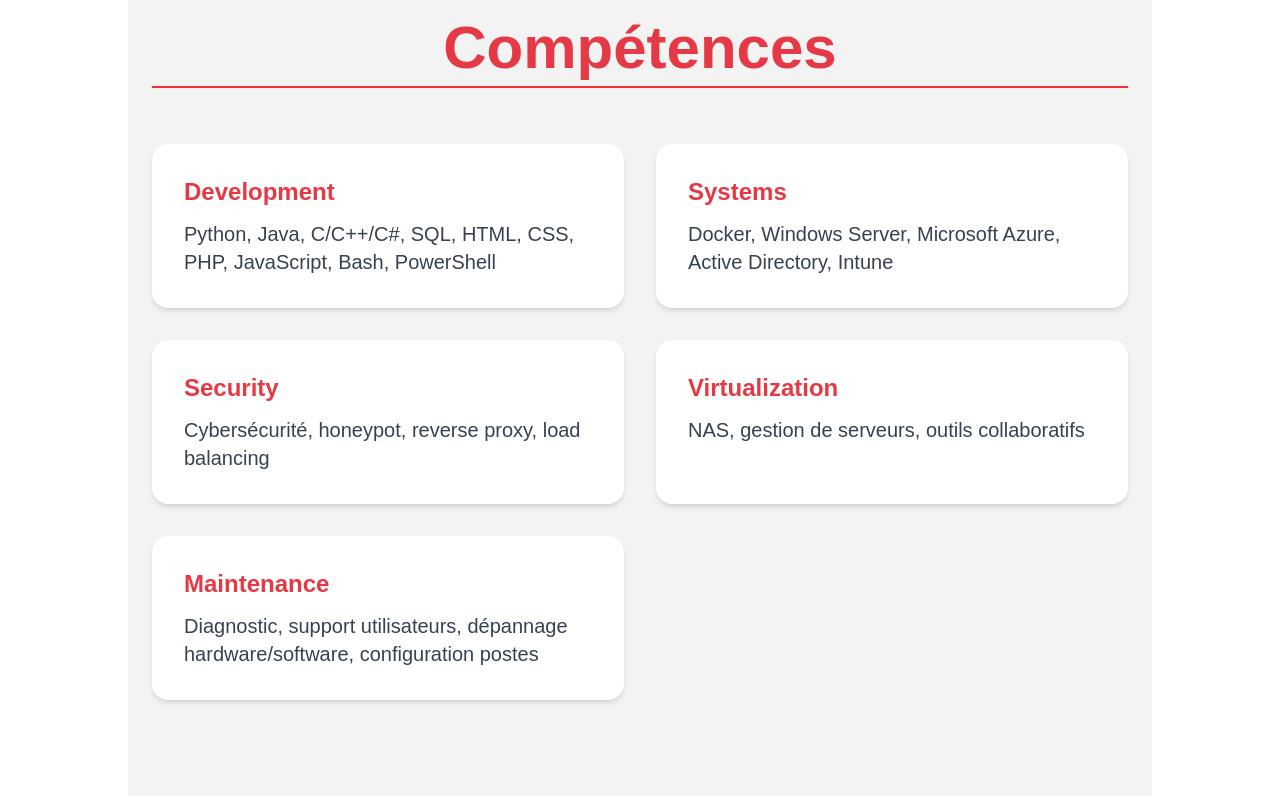
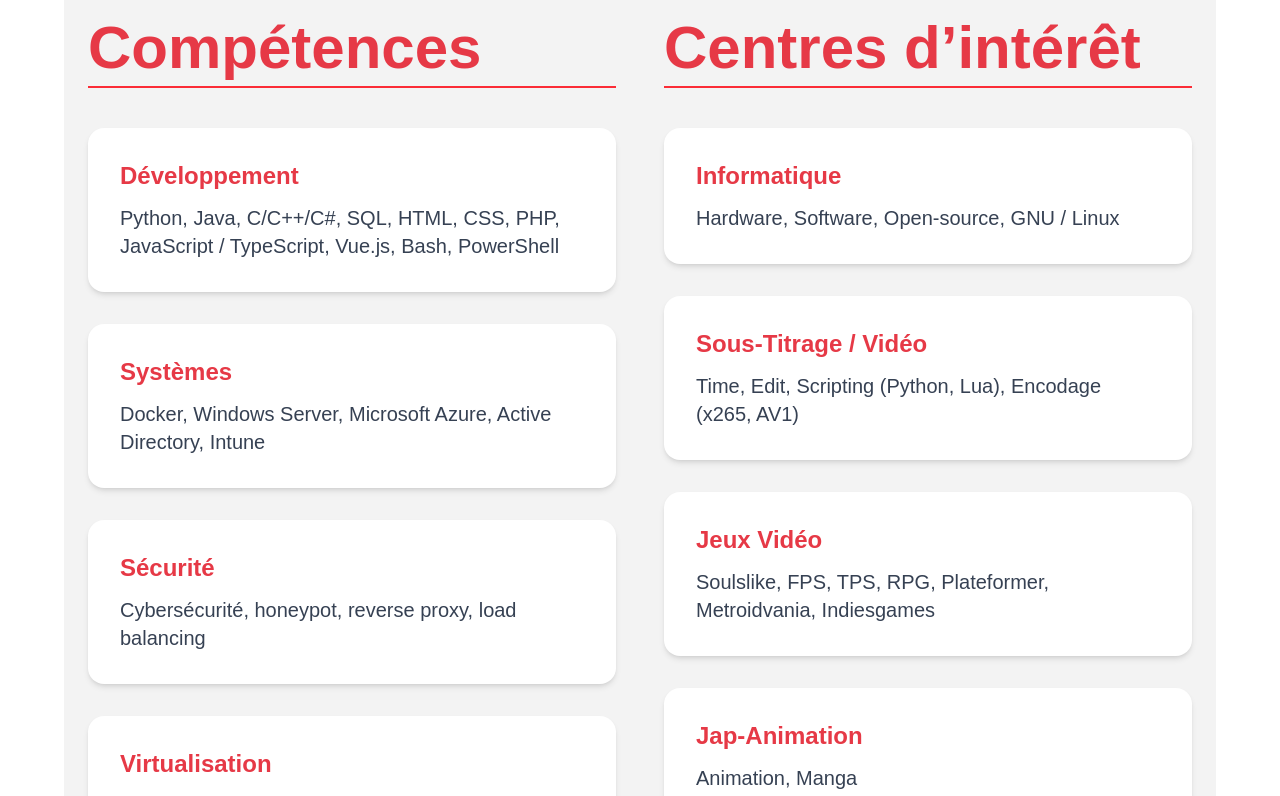
Before and after one commit to Nagutos/portfolio, a Next.js app: page /en in a window 1280 px wide. Shown: the part 2000-2796 px from the top of the page. Built offline with nearby package versions, Linux system fonts and the light colour scheme.

Commit message:
Add helper utils folder, year for copyright and age in website automatised,  add translation for skills and interest.

```diff
--- a/src/app/[locale]/page.tsx
+++ b/src/app/[locale]/page.tsx
@@ -1,6 +1,7 @@
 'use client';
 
 import { useTranslations } from 'next-intl';
+import { getMyActualAge } from '@/utils/helpers';
 import Hero from '@/components/Hero';
 import Section from '@/components/Section';
 import Timeline from '@/components/Timeline';
@@ -89,32 +90,63 @@ export default function HomePage() {
         </Section>
 
         <section
-          id="skills"
-          className="max-w-5xl mx-auto px-6 py-20 bg-[#f3f3f3] flex flex-col justify-center"
+          id="skills-interests"
+          className="max-w-6xl mx-auto px-6 py-20 bg-[#f3f3f3] grid grid-cols-1 md:grid-cols-2 gap-12 items-start"
         >
-          <h2 className="text-4xl sm:text-5xl md:text-6xl font-bold text-center text-[#E63946] mb-14 border-b-2 border-red-500 pb-2">
+          {/* Bloc Compétences */}
+          <div className="flex flex-col gap-10">
+            <h2 className="text-4xl sm:text-5xl md:text-6xl font-bold text-center md:text-left text-[#E63946] border-b-2 border-red-500 pb-2">
               {t('skills.title')}
             </h2>
-          <div className="text-black max-w-5xl mx-auto grid grid-cols-1 sm:grid-cols-2 gap-8">
+            <div className="text-black grid grid-cols-1 gap-8">
               {[
                 'development',
                 'systems',
                 'security',
                 'virtualization',
                 'maintenance',
-            ].map((key) => (
+              ].map((skillKey) => (
                 <div
-                key={key}
+                  key={skillKey}
                   className="bg-white rounded-2xl p-8 shadow-md hover:shadow-xl transition"
                 >
                   <h3 className="text-xl sm:text-2xl font-semibold text-[#E63946] capitalize">
-                  {key}
+                    {t(`skills.${skillKey}.title`)}
                   </h3>
                   <p className="text-gray-700 text-lg sm:text-xl mt-3">
-                  {t(`skills.${key}`)}
+                    {t(`skills.${skillKey}.description`)}
                   </p>
                 </div>
               ))}
+            </div>
+          </div>
+
+          {/* Bloc Centres d’intérêt */}
+          <div className="flex flex-col gap-10">
+            <h2 className="text-4xl sm:text-5xl md:text-6xl font-bold text-center md:text-left text-[#E63946] border-b-2 border-red-500 pb-2">
+              Centres d’intérêt
+            </h2>
+            <div className="text-black grid grid-cols-1 gap-8">
+              {[
+                'informatique',
+                'sous_titrage',
+                'jeux_video',
+                'jap_animation',
+                'musique',
+              ].map((interestKey) => (
+                <div
+                  key={interestKey}
+                  className="bg-white rounded-2xl p-8 shadow-md hover:shadow-xl transition"
+                >
+                  <h3 className="text-xl sm:text-2xl font-semibold text-[#E63946] capitalize">
+                    {t(`interest.${interestKey}.title`)}
+                  </h3>
+                  <p className="text-gray-700 text-lg sm:text-xl mt-3">
+                    {t(`interest.${interestKey}.description`)}
+                  </p>
+                </div>
+              ))}
+            </div>
           </div>
         </section>
 
@@ -139,7 +171,7 @@ export default function HomePage() {
           id="contact"
           className="w-full px-6 py-10 bg-[#E63946] flex flex-col items-center justify-center text-[#FAFAFA]"
         >
-          <h2 className="text-4xl sm:text-5xl md:text-6xl font-bold text-center mb-14">
+          <h2 className="text-4xl sm:text-5xl md:text-6xl font-bold text-center mb-5">
             Contactez-moi
           </h2>
           <div className="flex flex-col items-center gap-2 max-w-4xl text-center">
@@ -147,7 +179,7 @@ export default function HomePage() {
             <p className="text-xl md:text-2xl">{t('contact.phone')}</p>
             <p className="text-xl md:text-2xl">{t('contact.email')}</p>
             <p className="text-xl md:text-2xl">
-              {t('contact.location')} - {t('contact.age')} -{' '}
+              {t('contact.location')} - {getMyActualAge() + t('contact.age')} -{' '}
               {t('contact.drivingLicense')}
             </p>
             <a
--- a/src/components/Footer.tsx
+++ b/src/components/Footer.tsx
@@ -1,10 +1,11 @@
 import { FaGithub, FaLinkedin } from 'react-icons/fa';
+import { getCurrentDate } from '@/utils/helpers';
 
 export default function Footer() {
   return (
     <footer className="bg-[#f3f3f3] text-[#1d1d1d] py-10 text-center w-full">
       <p className="text-lg md:text-xl">
-        © 2025 Maxime Ryckebusch. Tous droits réservés.
+        © {getCurrentDate()} Maxime Ryckebusch. Tous droits réservés.
       </p>
       <div className="flex justify-center gap-5 mt-5">
         <a
@@ -13,7 +14,10 @@ export default function Footer() {
         >
           <FaGithub className="text-[#E63946] w-10 h-10 cursor-pointer hover:text-[#F07178]" />
         </a>
-        <a href="#" className="text-[#E63946] hover:text-[#F07178]">
+        <a
+          href="https://www.linkedin.com/in/maxime-ryckebusch-16554b342/"
+          className="text-[#E63946] hover:text-[#F07178]"
+        >
           <FaLinkedin className="text-[#E63946] w-10 h-10 hover:text-[#F07178]"></FaLinkedin>
         </a>
       </div>
--- a/src/components/Hero.tsx
+++ b/src/components/Hero.tsx
@@ -31,25 +31,36 @@ export default function Hero({
       <div className="flex flex-wrap items-center gap-8 max-w-4xl text-center md:text-left">
         {/* Adresse */}
         <p className="text-xl md:text-2xl flex items-center gap-2 group relative">
-          <FaMapMarkerAlt className="text-white w-5 h-5 cursor-pointer" />
-          {/* Tooltip */}
-          <span className="absolute left-6 bottom-full mb-2 hidden group-hover:inline-block bg-[#FFFFFF] text-black text-sm px-2 py-1 rounded shadow-lg whitespace-nowrap z-10">
+          <FaMapMarkerAlt className="text-white w-10 h-10 cursor-pointer" />
+          <span
+            className="absolute left-1/2 bottom-full mb-2 hidden group-hover:inline-block
+                 bg-[#FFFFFF] text-black text-sm px-2 py-1 rounded shadow-lg
+                 whitespace-nowrap z-10 transform -translate-x-1/2"
+          >
             {address}
           </span>
         </p>
 
         {/* Permis */}
         <p className="text-xl md:text-2xl flex items-center gap-2 group relative">
-          <FaCar className="text-white w-5 h-5 cursor-pointer" />
-          <span className="absolute left-6 bottom-full mb-2 hidden group-hover:inline-block bg-[#FFFFFF] text-black text-sm px-2 py-1 rounded shadow-lg whitespace-nowrap z-10">
+          <FaCar className="text-white w-10 h-10 cursor-pointer" />
+          <span
+            className="absolute left-1/2 bottom-full mb-2 hidden group-hover:inline-block
+                 bg-[#FFFFFF] text-black text-sm px-2 py-1 rounded shadow-lg
+                 whitespace-nowrap z-10 transform -translate-x-1/2"
+          >
             {drivingLicense}
           </span>
         </p>
 
         {/* Diplôme */}
         <p className="text-xl md:text-2xl flex items-center gap-2 group relative">
-          <BsFillMortarboardFill className="text-white w-5 h-5 cursor-pointer" />
-          <span className="absolute left-6 bottom-full mb-2 hidden group-hover:inline-block bg-[#FFFFFF] text-black text-sm px-2 py-1 rounded shadow-lg whitespace-nowrap z-10">
+          <BsFillMortarboardFill className="text-white w-10 h-10 cursor-pointer" />
+          <span
+            className="absolute left-1/2 bottom-full mb-2 hidden group-hover:inline-block
+                 bg-[#FFFFFF] text-black text-sm px-2 py-1 rounded shadow-lg
+                 whitespace-nowrap z-10 transform -translate-x-1/2"
+          >
             {degree}
           </span>
         </p>
--- a/src/messages/en.json
+++ b/src/messages/en.json
@@ -17,7 +17,7 @@
     "phone": "+33 7 77 92 01 06",
     "email": "redacted@example.com",
     "location": "Dunkirk, Lille, Calais",
-    "age": "21 years old",
+    "age": " years old",
     "drivingLicense": "Driving license B",
     "degree": "Graduated with a BTS in Cybersecurity, IT and Networks, Electronics"
   },
--- a/src/messages/fr.json
+++ b/src/messages/fr.json
@@ -17,7 +17,7 @@
     "phone": "REDACTED",
     "email": "redacted@example.com",
     "location": "Dunkerque, Lille, Calais",
-    "age": "21 ans",
+    "age": " ans",
     "drivingLicense": "Permis B",
     "degree": "Dîplomé d'un BTS Cybersécurité, Informatique et Réseaux, Électronique"
   },
@@ -65,11 +65,49 @@
   },
   "skills": {
     "title": "Compétences",
-    "development": "Python, Java, C/C++/C#, SQL, HTML, CSS, PHP, JavaScript, Bash, PowerShell",
-    "systems": "Docker, Windows Server, Microsoft Azure, Active Directory, Intune",
-    "security": "Cybersécurité, honeypot, reverse proxy, load balancing",
-    "virtualization": "NAS, gestion de serveurs, outils collaboratifs",
-    "maintenance": "Diagnostic, support utilisateurs, dépannage hardware/software, configuration postes"
+    "development": {
+      "title": "Développement",
+      "description": "Python, Java, C/C++/C#, SQL, HTML, CSS, PHP, JavaScript / TypeScript, Vue.js, Bash, PowerShell"
+    },
+    "systems": {
+      "title": "Systèmes",
+      "description": "Docker, Windows Server, Microsoft Azure, Active Directory, Intune"
+    },
+    "security": {
+      "title": "Sécurité",
+      "description": "Cybersécurité, honeypot, reverse proxy, load balancing"
+    },
+    "virtualization": {
+      "title": "Virtualisation",
+      "description": "NAS, gestion de serveurs, outils collaboratifs"
+    },
+    "maintenance": {
+      "title": "Maintenance",
+      "description": "Diagnostic, support utilisateurs, dépannage hardware/software, configuration postes"
+    }
+  },
+  "interest": {
+    "title": "Centres d’intérêt",
+    "informatique": {
+      "title": "Informatique",
+      "description": "Hardware, Software, Open-source, GNU / Linux"
+    },
+    "sous_titrage": {
+      "title": "Sous-titrage / vidéo",
+      "description": "Time, Edit, Scripting (Python, Lua), Encodage (x265, AV1)"
+    },
+    "jeux_video": {
+      "title": "Jeux vidéo",
+      "description": "Soulslike, FPS, TPS, RPG, Plateformer, Metroidvania, Indiesgames"
+    },
+    "jap_animation": {
+      "title": "Jap-Animation",
+      "description": "Animation, Manga"
+    },
+    "musique": {
+      "title": "Musique",
+      "description": "J-Pop, Rock, Metal, Classique"
+    }
   },
   "extras": {
     "title": "Activités extra-professionnelles",
--- /dev/null
+++ b/src/utils/helpers.ts
@@ -0,0 +1,22 @@
+export function getCurrentDate(): number {
+  return new Date().getFullYear();
+}
+
+export function getMyActualAge(): number {
+  const myBirthday = new Date(2004, 5, 6); // ⚠️ Juin = 5 car 0-indexé
+  const today = new Date();
+
+  let age = today.getFullYear() - myBirthday.getFullYear();
+
+  // Vérifie si l’anniversaire est déjà passé cette année
+  const hasBirthdayPassed =
+    today.getMonth() > myBirthday.getMonth() ||
+    (today.getMonth() === myBirthday.getMonth() &&
+      today.getDate() >= myBirthday.getDate());
+
+  if (!hasBirthdayPassed) {
+    age--; // Pas encore eu l'anniversaire cette année
+  }
+
+  return age;
+}
```
Lines whose indentation alone changed are shown as unchanged.
